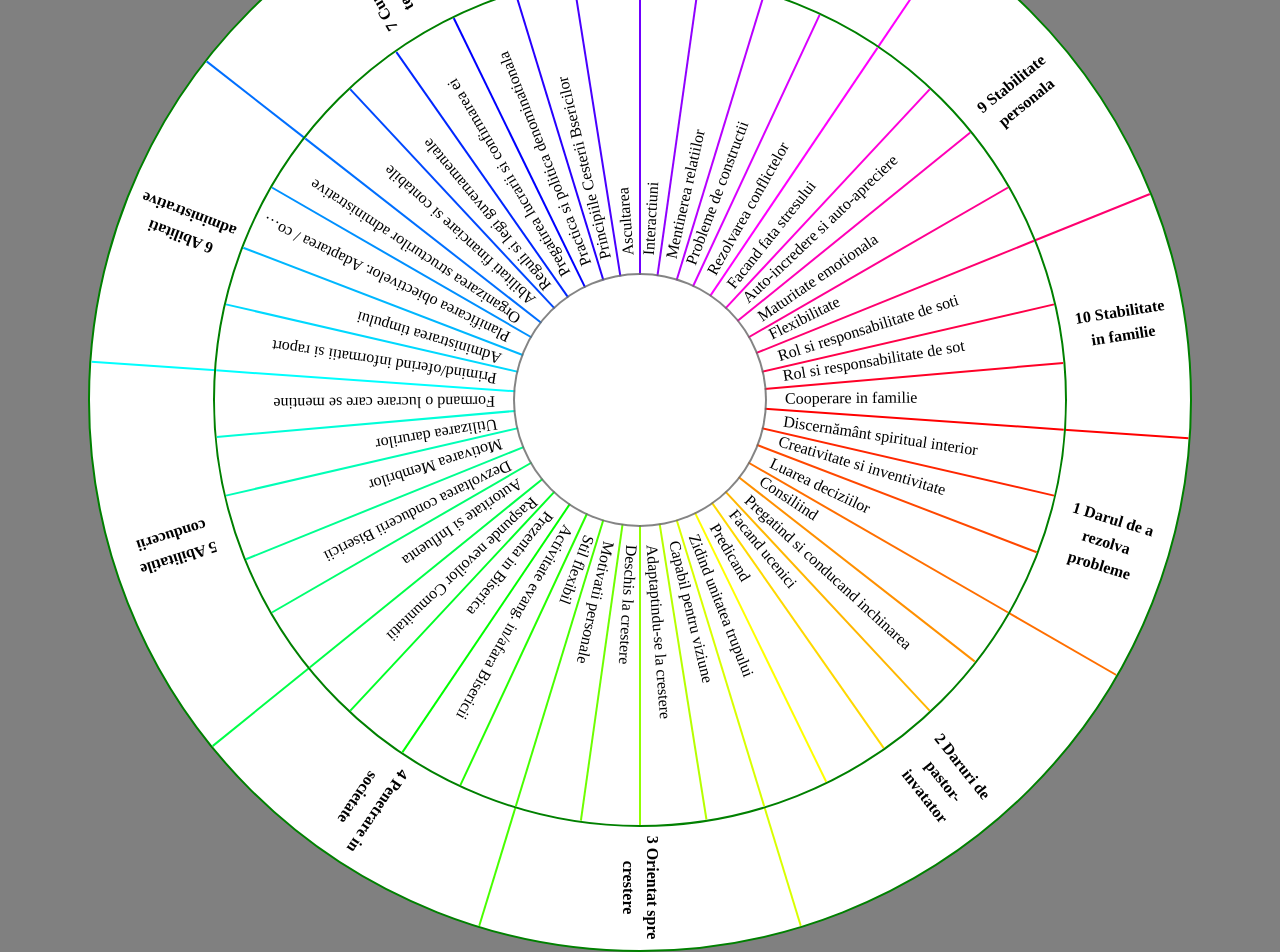
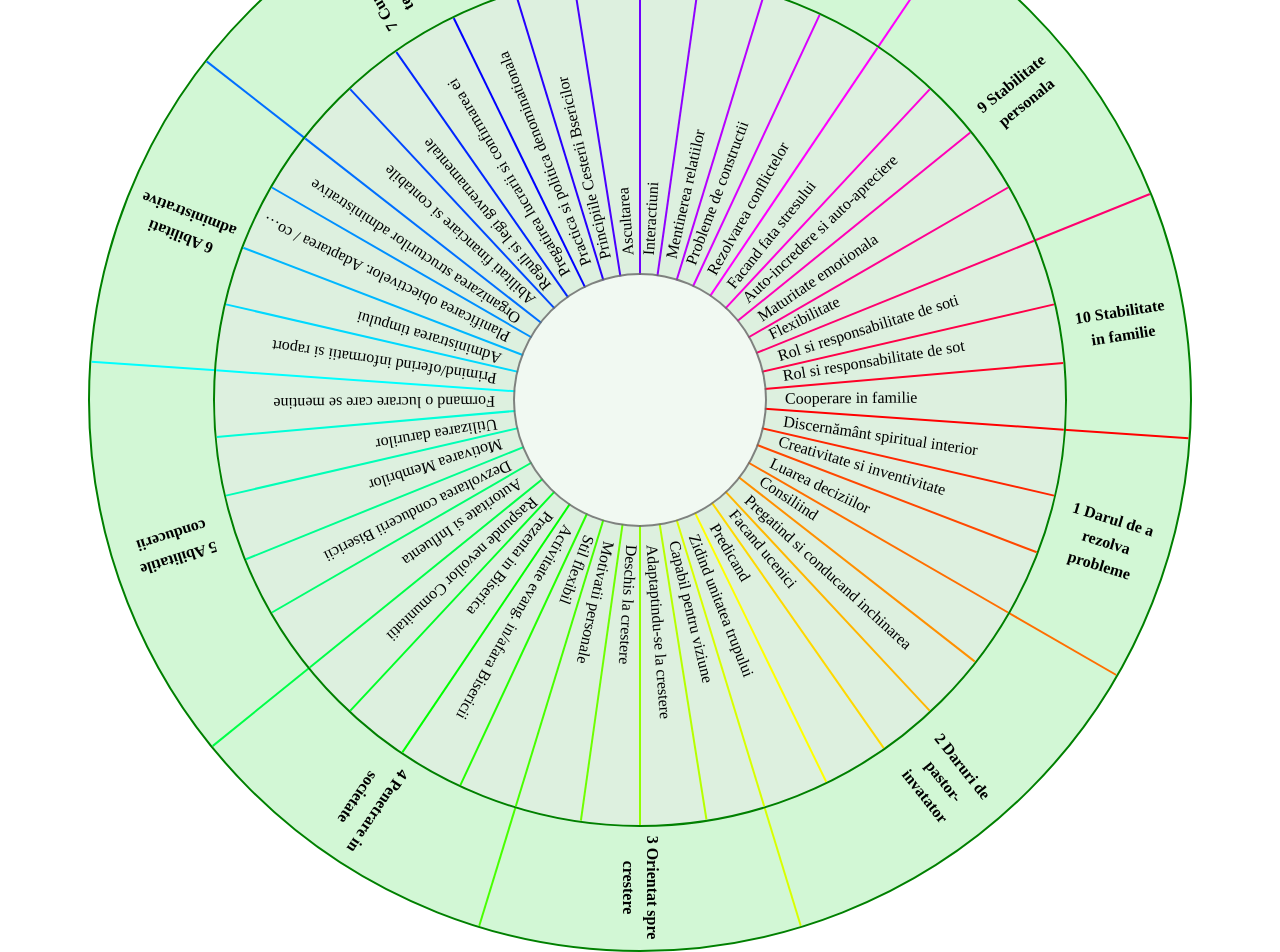
Before and after one commit to sabovoichita/generators, a website: page circle-slices.html in a window 1280 px wide. Drawn offline with Linux system fonts and the light colour scheme.

Commit message:
18.Change background colors

```diff
--- a/circle-slices.css
+++ b/circle-slices.css
@@ -4,7 +4,6 @@ body {
   align-items: center;
   height: 100vh;
   margin: 0;
-  background-color: gray;
 }
 
 .circle {
@@ -73,6 +72,12 @@ body {
   border: 2px solid #33333399;
 }
 
+#groups {
+  background: #d2f7d5;
+}
+#slices {
+  background: #ddf0df;
+}
 #groups > .slice-text {
   font-weight: bold;
   text-align: center;
```
